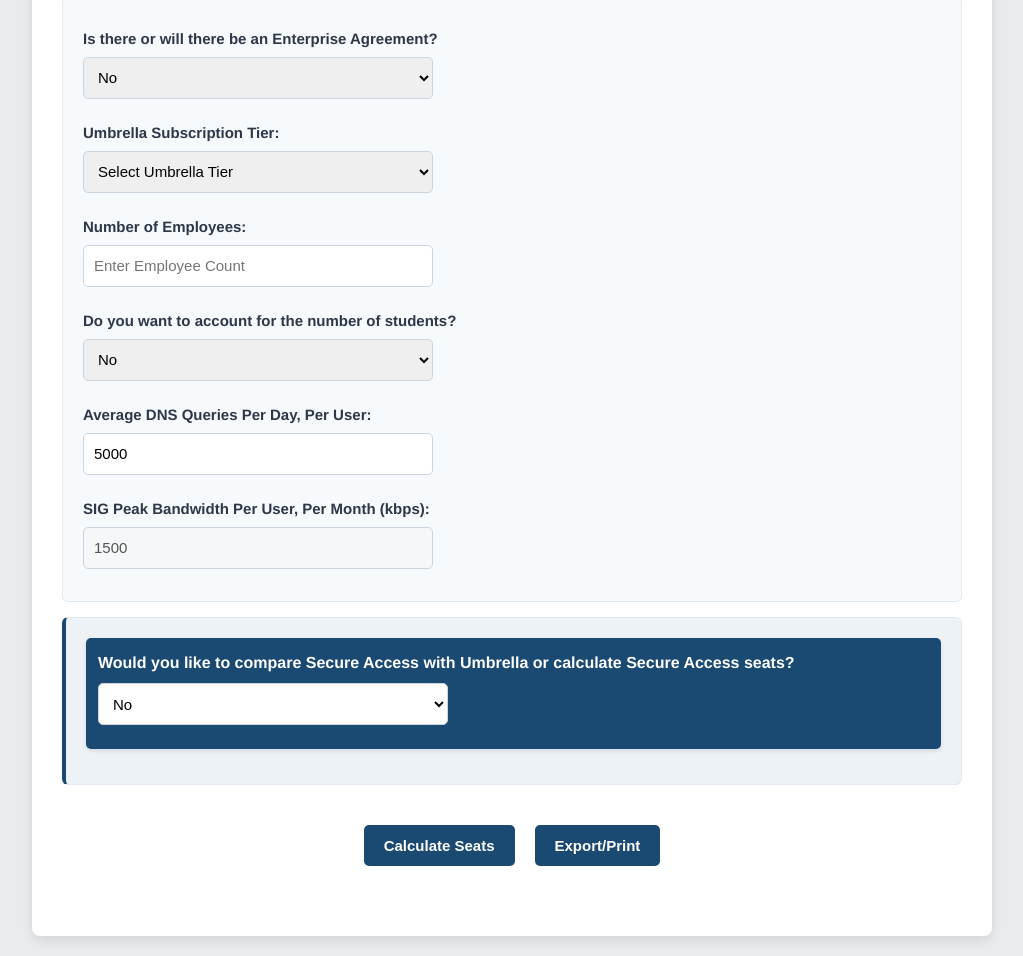
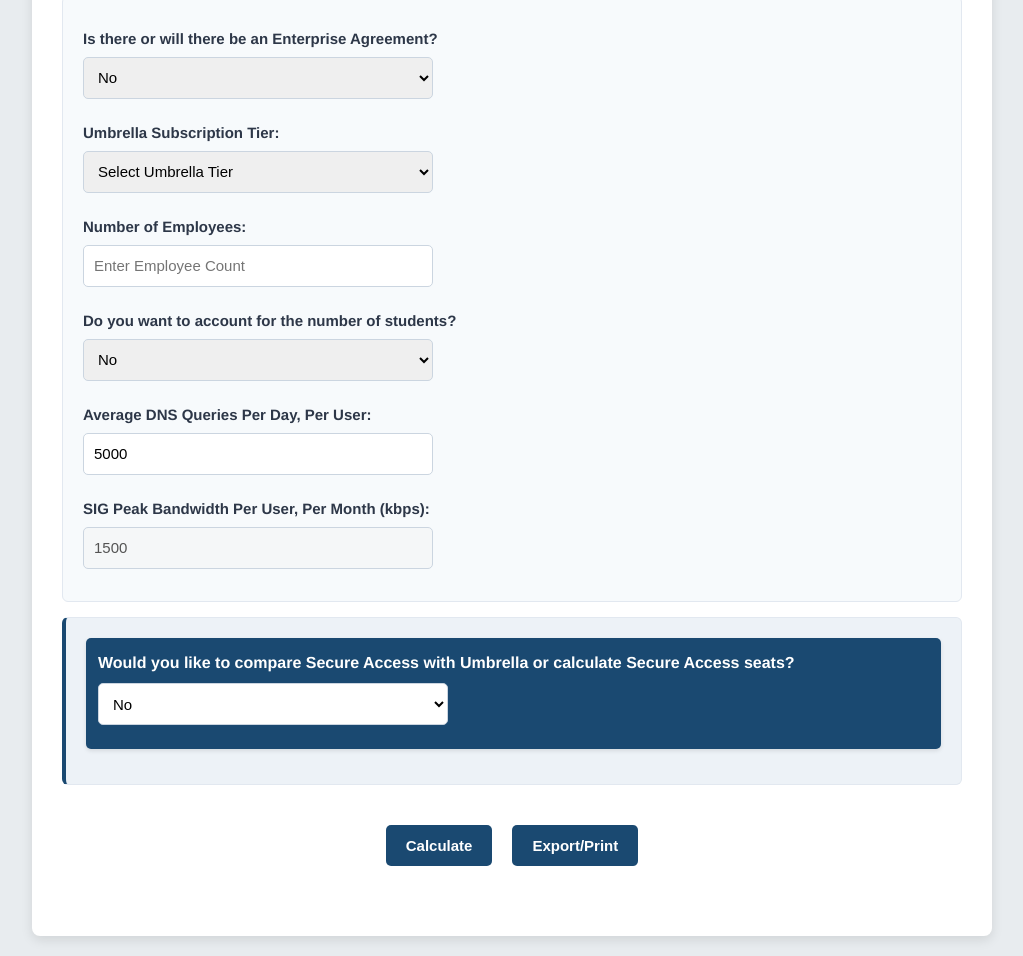
Before and after one commit to NetworkWizkid/umbrella-secure-access-calculator, a plain HTML site: page index.html in a window 1280 px wide. Shown: the part 153-1109 px from the top of the page, without its empty margins (128-1151 px from the left). Drawn offline with nearby package versions, Linux system fonts and the light colour scheme.

Commit message:
Quick update 1

```diff
--- a/index.html
+++ b/index.html
@@ -110,7 +110,7 @@
         </div>
 
         <div class="button-group no-print">
-            <button onclick="calculateSeats()">Calculate Seats</button>
+            <button onclick="calculateSeats()">Calculate</button>
             <button id="download-pdf" onclick="exportResultsToPDF()">Export/Print</button>
         </div>
 
```
